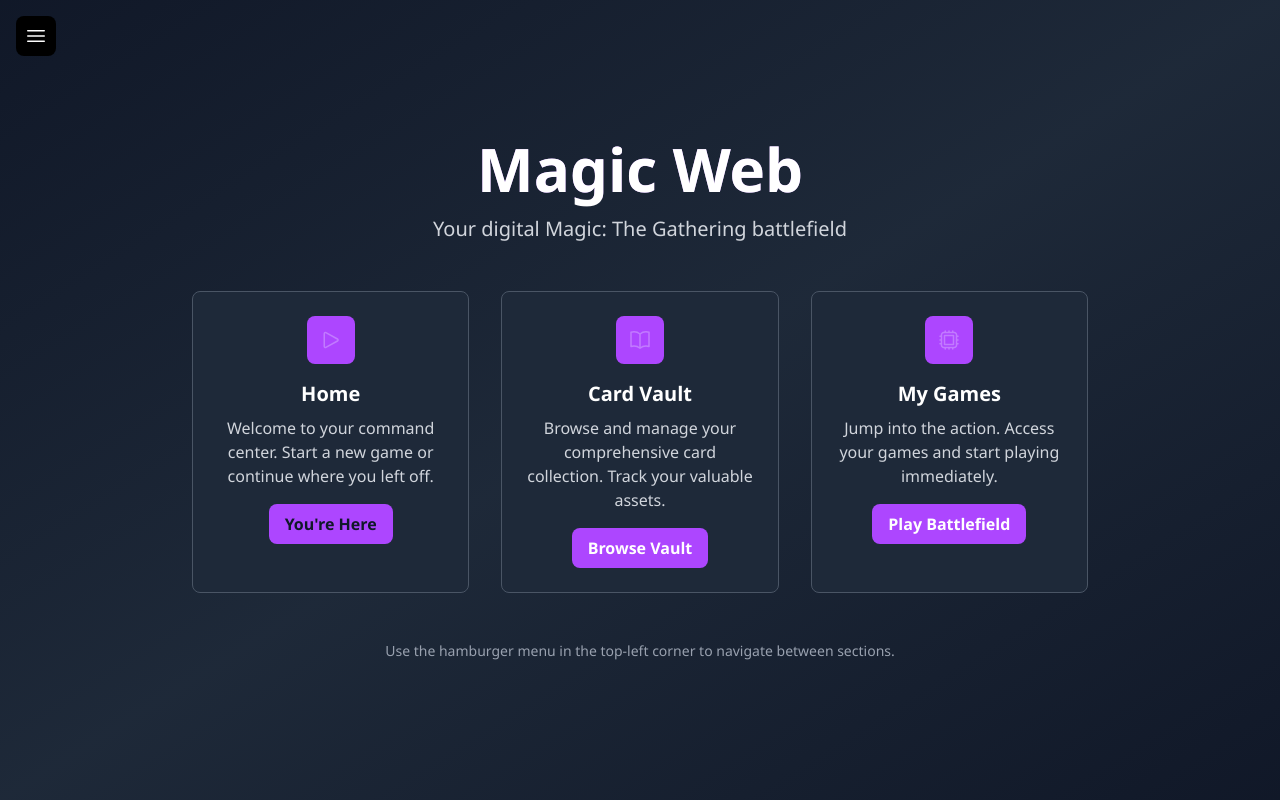
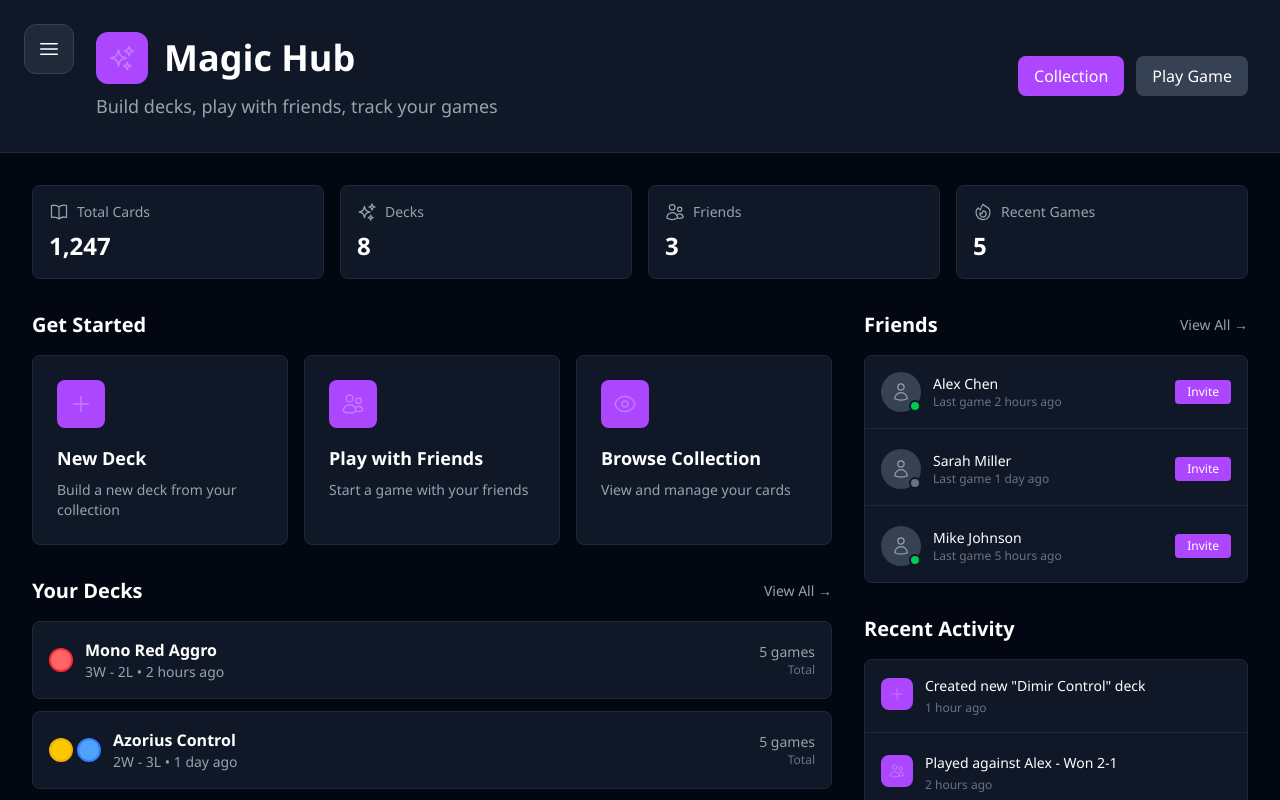
Before and after one commit to ColbyHman/magic-web, a React (Vite) app: page / in a window 1280 px wide. Built offline with nearby package versions, Linux system fonts and the light colour scheme; no server answers.

Commit message:
Home page improvements?

```diff
--- a/src/components/HamburgerMenu.tsx
+++ b/src/components/HamburgerMenu.tsx
@@ -19,10 +19,10 @@
   return (
     <>
       {/* Hamburger button */}
-      <div className={`fixed top-4 left-4 z-50 ${className}`}>
+      <div className={`fixed top-6 left-6 z-50 ${className}`}>
         <button
           onClick={toggleMenu}
-          className="p-2 bg-black bg-opacity-50 hover:bg-opacity-60 text-white rounded-lg transition-all duration-200 backdrop-blur-sm"
+          className="p-3 bg-gray-800 bg-opacity-80 hover:bg-opacity-100 text-white rounded-xl transition-all duration-200 backdrop-blur-sm border border-gray-700"
           aria-label="Toggle menu"
         >
           {isOpen ? (
@@ -40,10 +40,10 @@
             {/* Overlay */}
             <motion.div
               initial={{ opacity: 0 }}
-              animate={{ opacity: 1 }}
+              animate={{ opacity: 0.65 }}
               exit={{ opacity: 0 }}
               transition={{ duration: 0.2 }}
-              className="fixed inset-0 bg-black bg-opacity-50 z-40"
+              className="fixed inset-0 bg-black bg-opacity-100 z-40"
               onClick={toggleMenu}
             />
 
@@ -53,7 +53,7 @@
               animate={{ x: 0 }}
               exit={{ x: '-100%' }}
               transition={{ type: 'spring', damping: 25, stiffness: 200 }}
-              className="fixed top-0 left-0 h-full w-80 bg-gray-900 bg-opacity-95 backdrop-blur-md shadow-2xl border-r border-gray-600 border-opacity-30 z-50"
+              className="fixed top-0 left-0 h-full w-80 bg-gray-900 bg-opacity-15 backdrop-blur-md shadow-2xl border-r border-gray-600 border-opacity-30 z-50"
             >
               <div className="p-6">
                 {/* Drawer Header */}
--- a/src/pages/Home.tsx
+++ b/src/pages/Home.tsx
@@ -1,85 +1,295 @@
 import React from 'react';
 import { Link } from 'react-router-dom';
-import { PlayIcon, BookOpenIcon, CpuChipIcon } from '@heroicons/react/24/outline';
+import {
+  BookOpenIcon,
+  UserIcon,
+  SparklesIcon,
+  ClockIcon,
+  PlusIcon,
+  UsersIcon,
+  EyeIcon,
+  FireIcon
+} from '@heroicons/react/24/outline';
 import { useAccentColors } from '../utils/useAccentColors';
 
 export const Home: React.FC = () => {
   const accentColors = useAccentColors();
+
+  // Mock data for the dashboard
+  const collectionStats = {
+    totalCards: 1247,
+    uniqueCards: 892,
+    totalDecks: 8,
+    recentGames: 5
+  };
+
+  const recentDecks = [
+    { name: 'Mono Red Aggro', colors: ['R'], wins: 3, losses: 2, lastPlayed: '2 hours ago' },
+    { name: 'Azorius Control', colors: ['W', 'U'], wins: 2, losses: 3, lastPlayed: '1 day ago' },
+    { name: 'Golgari Midrange', colors: ['G', 'B'], wins: 4, losses: 1, lastPlayed: '3 days ago' }
+  ];
+
+  const friends = [
+    { name: 'Alex Chen', status: 'online', lastGame: '2 hours ago' },
+    { name: 'Sarah Miller', status: 'offline', lastGame: '1 day ago' },
+    { name: 'Mike Johnson', status: 'online', lastGame: '5 hours ago' }
+  ];
+
+  const quickActions = [
+    {
+      icon: PlusIcon,
+      label: 'New Deck',
+      description: 'Build a new deck from your collection',
+      link: '/decks/new'
+    },
+    {
+      icon: UsersIcon,
+      label: 'Play with Friends',
+      description: 'Start a game with your friends',
+      link: '/games/new'
+    },
+    {
+      icon: EyeIcon,
+      label: 'Browse Collection',
+      description: 'View and manage your cards',
+      link: '/library'
+    }
+  ];
+
+  const recentActivity = [
+    { type: 'deck_created', details: 'Created new "Dimir Control" deck', time: '1 hour ago' },
+    { type: 'game_played', details: 'Played against Alex - Won 2-1', time: '2 hours ago' },
+    { type: 'card_added', details: 'Added 4 Thoughtseize to collection', time: '5 hours ago' },
+    { type: 'deck_updated', details: 'Modified "Mono Red Aggro" deck', time: '1 day ago' }
+  ];
+
+  const getActivityIcon = (type: string) => {
+    switch(type) {
+      case 'deck_created': return PlusIcon;
+      case 'game_played': return UsersIcon;
+      case 'card_added': return BookOpenIcon;
+      case 'deck_updated': return SparklesIcon;
+      default: return ClockIcon;
+    }
+  };
+
+  const getManaColor = (color: string) => {
+    const colorMap: Record<string, string> = {
+      'W': 'bg-yellow-400 border-yellow-500',
+      'U': 'bg-blue-400 border-blue-500',
+      'B': 'bg-gray-800 border-gray-600',
+      'R': 'bg-red-400 border-red-500',
+      'G': 'bg-green-400 border-green-500'
+    };
+    return colorMap[color] || 'bg-gray-400 border-gray-500';
+  };
+
   return (
-    <div className="min-h-screen bg-gradient-to-br from-gray-900 via-gray-800 to-gray-900 flex items-center justify-center p-8">
-      <div className="max-w-4xl w-full">
-        <div className="text-center mb-12">
-          <h1 className={`text-6xl font-bold text-white mb-4 ${accentColors.gradientLight} bg-clip-text text-transparent`}>
-            Magic Web
-          </h1>
-          <p className="text-xl text-gray-300 mb-8">
-            Your digital Magic: The Gathering battlefield
-          </p>
-        </div>
-
-        <div className="grid md:grid-cols-3 gap-8">
-          {/* Home Section */}
-          <div className={`bg-gray-800 bg-opacity-50 backdrop-blur-sm rounded-lg p-6 border border-gray-600 border-opacity-30 hover:${accentColors.borderPrimary} hover:border-opacity-50 transition-all duration-300`}>
-            <div className={`flex items-center justify-center w-12 h-12 ${accentColors.bgPrimary} bg-opacity-20 rounded-lg mb-4 mx-auto`}>
-              <PlayIcon className={`h-6 w-6 ${accentColors.textPrimary}`} />
+    <div className="min-h-screen bg-gray-950">
+      {/* Header */}
+      <div className="bg-gray-900 border-b border-gray-800">
+        <div className="max-w-7xl mx-auto pl-24 pr-8 py-8">
+          <div className="flex items-center justify-between">
+            <div>
+              <h1 className="text-4xl font-bold text-white flex items-center gap-4">
+                <div className={`p-3 ${accentColors.bgPrimary} bg-opacity-20 rounded-xl`}>
+                  <SparklesIcon className={`h-7 w-7 ${accentColors.textPrimary}`} />
+                </div>
+                Magic Hub
+              </h1>
+              <p className="text-gray-400 mt-2 text-lg">Build decks, play with friends, track your games</p>
             </div>
-            <h2 className="text-xl font-semibold text-white mb-2 text-center">Home</h2>
-            <p className="text-gray-300 text-center mb-4">
-              Welcome to your command center. Start a new game or continue where you left off.
-            </p>
-            <div className="text-center">
-              <Link
-                to="/"
-                className={`inline-block px-4 py-2 ${accentColors.bgPrimary} text-gray-900 rounded-lg ${accentColors.bgPrimaryHover} transition-colors duration-200 font-semibold`}
-              >
-                You're Here
-              </Link>
-            </div>
-          </div>
-
-          {/* My Library Section */}
-          <div className={`bg-gray-800 bg-opacity-50 backdrop-blur-sm rounded-lg p-6 border border-gray-600 border-opacity-30 hover:${accentColors.borderPrimary} hover:border-opacity-50 transition-all duration-300`}>
-            <div className={`flex items-center justify-center w-12 h-12 ${accentColors.bgPrimary} bg-opacity-20 rounded-lg mb-4 mx-auto`}>
-              <BookOpenIcon className={`h-6 w-6 ${accentColors.textPrimary}`} />
-            </div>
-            <h2 className="text-xl font-semibold text-white mb-2 text-center">Card Vault</h2>
-            <p className="text-gray-300 text-center mb-4">
-              Browse and manage your comprehensive card collection. Track your valuable assets.
-            </p>
-            <div className="text-center">
+            <div className="flex gap-3">
               <Link
                 to="/library"
-                className={`inline-block px-4 py-2 ${accentColors.bgPrimary} text-white rounded-lg ${accentColors.bgPrimaryHover} transition-colors duration-200 font-semibold`}
+                className={`px-4 py-2 ${accentColors.bgPrimary} text-white rounded-lg ${accentColors.bgPrimaryHover} transition-colors font-medium`}
               >
-                Browse Vault
+                Collection
               </Link>
-            </div>
-          </div>
-
-          {/* My Games Section */}
-          <div className={`bg-gray-800 bg-opacity-50 backdrop-blur-sm rounded-lg p-6 border border-gray-600 border-opacity-30 hover:${accentColors.borderPrimary} hover:border-opacity-50 transition-all duration-300`}>
-            <div className={`flex items-center justify-center w-12 h-12 ${accentColors.bgPrimary} bg-opacity-20 rounded-lg mb-4 mx-auto`}>
-              <CpuChipIcon className={`h-6 w-6 ${accentColors.textPrimary}`} />
-            </div>
-            <h2 className="text-xl font-semibold text-white mb-2 text-center">My Games</h2>
-            <p className="text-gray-300 text-center mb-4">
-              Jump into the action. Access your games and start playing immediately.
-            </p>
-            <div className="text-center">
               <Link
-                to="/games/battlefield"
-                className={`inline-block px-4 py-2 ${accentColors.bgPrimary} text-white rounded-lg ${accentColors.bgPrimaryHover} transition-colors duration-200 font-semibold`}
+                to="/games/new"
+                className="px-4 py-2 bg-gray-700 text-white rounded-lg hover:bg-gray-600 transition-colors font-medium"
               >
-                Play Battlefield
+                Play Game
               </Link>
             </div>
           </div>
         </div>
+      </div>
 
-        <div className="mt-12 text-center">
-          <p className="text-gray-400 text-sm">
-            Use the hamburger menu in the top-left corner to navigate between sections.
-          </p>
+      <div className="max-w-7xl mx-auto px-8 py-8">
+        {/* Stats Overview */}
+        <div className="grid grid-cols-2 md:grid-cols-4 gap-4 mb-8">
+          <div className="bg-gray-900 rounded-lg p-4 border border-gray-800">
+            <div className="flex items-center gap-2 mb-2">
+              <BookOpenIcon className="h-5 w-5 text-gray-400" />
+              <span className="text-gray-400 text-sm">Total Cards</span>
+            </div>
+            <p className="text-2xl font-bold text-white">{collectionStats.totalCards.toLocaleString()}</p>
+          </div>
+          <div className="bg-gray-900 rounded-lg p-4 border border-gray-800">
+            <div className="flex items-center gap-2 mb-2">
+              <SparklesIcon className="h-5 w-5 text-gray-400" />
+              <span className="text-gray-400 text-sm">Decks</span>
+            </div>
+            <p className="text-2xl font-bold text-white">{collectionStats.totalDecks}</p>
+          </div>
+          <div className="bg-gray-900 rounded-lg p-4 border border-gray-800">
+            <div className="flex items-center gap-2 mb-2">
+              <UsersIcon className="h-5 w-5 text-gray-400" />
+              <span className="text-gray-400 text-sm">Friends</span>
+            </div>
+            <p className="text-2xl font-bold text-white">{friends.length}</p>
+          </div>
+          <div className="bg-gray-900 rounded-lg p-4 border border-gray-800">
+            <div className="flex items-center gap-2 mb-2">
+              <FireIcon className="h-5 w-5 text-gray-400" />
+              <span className="text-gray-400 text-sm">Recent Games</span>
+            </div>
+            <p className="text-2xl font-bold text-white">{collectionStats.recentGames}</p>
+          </div>
+        </div>
+
+        <div className="grid lg:grid-cols-3 gap-8">
+          {/* Main Content Area */}
+          <div className="lg:col-span-2 space-y-8">
+            {/* Quick Actions */}
+            <div>
+              <h2 className="text-xl font-bold text-white mb-4">Get Started</h2>
+              <div className="grid grid-cols-1 md:grid-cols-3 gap-4">
+                {quickActions.map((action, index) => (
+                  <Link
+                    key={index}
+                    to={action.link}
+                    className="bg-gray-900 rounded-lg p-6 border border-gray-800 hover:border-gray-700 transition-all group"
+                  >
+                    <div className={`inline-flex p-3 ${accentColors.bgPrimary} bg-opacity-20 rounded-lg mb-4 group-hover:bg-opacity-30 transition-colors`}>
+                      <action.icon className={`h-6 w-6 ${accentColors.textPrimary}`} />
+                    </div>
+                    <h3 className="text-lg font-semibold text-white mb-2">{action.label}</h3>
+                    <p className="text-gray-400 text-sm">{action.description}</p>
+                  </Link>
+                ))}
+              </div>
+            </div>
+
+            {/* Recent Decks */}
+            <div>
+              <div className="flex items-center justify-between mb-4">
+                <h2 className="text-xl font-bold text-white">Your Decks</h2>
+                <Link to="/decks" className="text-sm text-gray-400 hover:text-white transition-colors">
+                  View All →
+                </Link>
+              </div>
+              <div className="space-y-3">
+                {recentDecks.map((deck, index) => (
+                  <Link
+                    key={index}
+                    to={`/decks/${deck.name.toLowerCase().replace(/\s+/g, '-')}`}
+                    className="bg-gray-900 rounded-lg p-4 border border-gray-800 hover:border-gray-700 transition-all block"
+                  >
+                    <div className="flex items-center justify-between">
+                      <div className="flex items-center gap-3">
+                        <div className="flex gap-1">
+                          {deck.colors.map((color, i) => (
+                            <div
+                              key={i}
+                              className={`w-6 h-6 rounded-full border-2 ${getManaColor(color)}`}
+                            />
+                          ))}
+                        </div>
+                        <div>
+                          <h3 className="font-semibold text-white">{deck.name}</h3>
+                          <p className="text-sm text-gray-400">
+                            {deck.wins}W - {deck.losses}L • {deck.lastPlayed}
+                          </p>
+                        </div>
+                      </div>
+                      <div className="text-right">
+                        <p className="text-sm font-medium text-gray-400">
+                          {deck.wins + deck.losses} games
+                        </p>
+                        <p className="text-xs text-gray-500">Total</p>
+                      </div>
+                    </div>
+                  </Link>
+                ))}
+              </div>
+            </div>
+          </div>
+
+          {/* Sidebar */}
+          <div className="space-y-8">
+            {/* Friends Online */}
+            <div>
+              <div className="flex items-center justify-between mb-4">
+                <h2 className="text-xl font-bold text-white">Friends</h2>
+                <Link to="/friends" className="text-sm text-gray-400 hover:text-white transition-colors">
+                  View All →
+                </Link>
+              </div>
+              <div className="bg-gray-900 rounded-lg border border-gray-800">
+                <div className="space-y-1">
+                  {friends.map((friend, index) => (
+                    <div
+                      key={index}
+                      className="p-4 hover:bg-gray-800 transition-colors border-b border-gray-800 last:border-b-0"
+                    >
+                      <div className="flex items-center justify-between">
+                        <div className="flex items-center gap-3">
+                          <div className="relative">
+                            <div className="w-10 h-10 bg-gray-700 rounded-full flex items-center justify-center">
+                              <UserIcon className="h-5 w-5 text-gray-400" />
+                            </div>
+                            <div className={`absolute bottom-0 right-0 w-3 h-3 rounded-full border-2 border-gray-900 ${
+                              friend.status === 'online' ? 'bg-green-500' : 'bg-gray-500'
+                            }`} />
+                          </div>
+                          <div>
+                            <p className="text-sm font-medium text-white">{friend.name}</p>
+                            <p className="text-xs text-gray-500">Last game {friend.lastGame}</p>
+                          </div>
+                        </div>
+                        <Link
+                          to={`/games/new?friend=${friend.name.toLowerCase().replace(/\s+/g, '-')}`}
+                          className={`px-3 py-1 text-xs ${accentColors.bgPrimary} text-white rounded ${accentColors.bgPrimaryHover} transition-colors`}
+                        >
+                          Invite
+                        </Link>
+                      </div>
+                    </div>
+                  ))}
+                </div>
+              </div>
+            </div>
+
+            {/* Recent Activity */}
+            <div>
+              <h2 className="text-xl font-bold text-white mb-4">Recent Activity</h2>
+              <div className="bg-gray-900 rounded-lg border border-gray-800">
+                <div className="space-y-1">
+                  {recentActivity.map((activity, index) => (
+                    <div
+                      key={index}
+                      className="p-4 hover:bg-gray-800 transition-colors border-b border-gray-800 last:border-b-0"
+                    >
+                      <div className="flex items-start gap-3">
+                        <div className={`p-2 ${accentColors.bgPrimary} bg-opacity-20 rounded-lg mt-0.5`}>
+                          {React.createElement(getActivityIcon(activity.type), {
+                            className: `h-4 w-4 ${accentColors.textPrimary}`
+                          })}
+                        </div>
+                        <div className="flex-1">
+                          <p className="text-sm text-white">{activity.details}</p>
+                          <p className="text-xs text-gray-500 mt-1">{activity.time}</p>
+                        </div>
+                      </div>
+                    </div>
+                  ))}
+                </div>
+              </div>
+            </div>
+          </div>
         </div>
       </div>
     </div>
```
